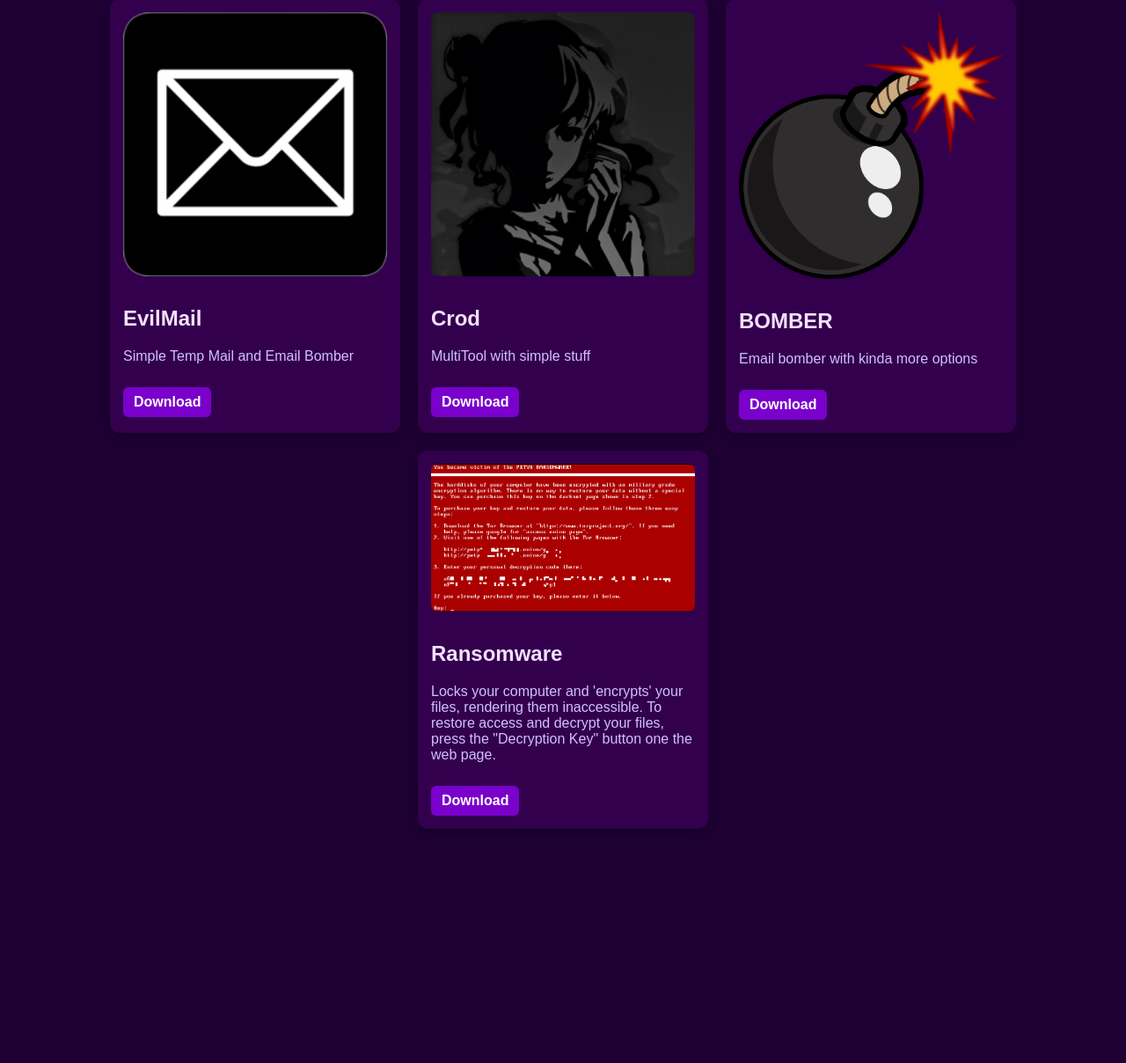
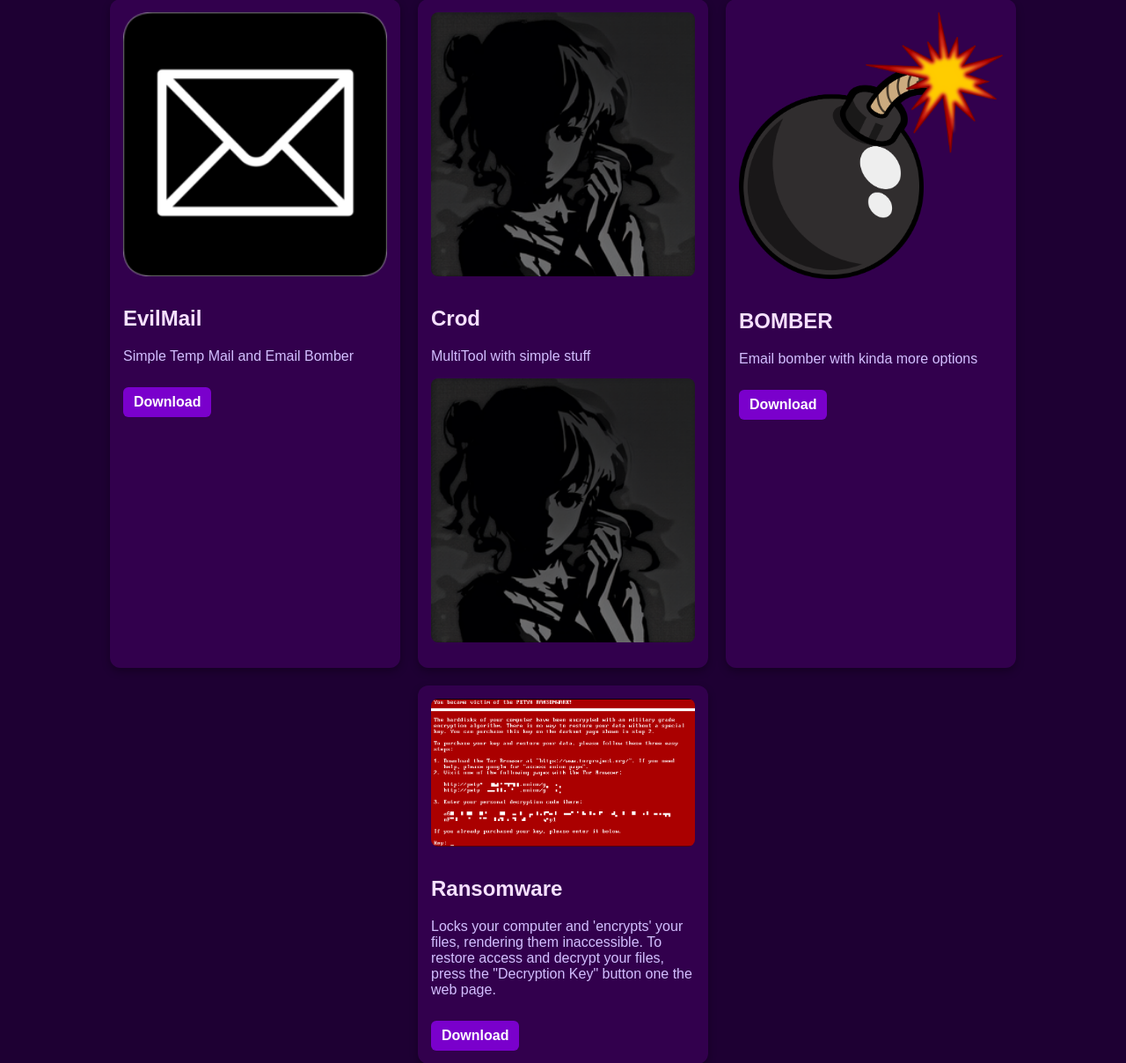
Before and after one commit to Ropzx/lock, a Flask app: page / in a window 1280 px wide. Shown: the part 170-1378 px from the top of the page at 88% size. Before the commit the page ends 1112 px from the top, so only its background shows below. Run offline with Flask 3, Linux system fonts and the light colour scheme.

Commit message:
Update index.html

```diff
--- a/templates/index.html
+++ b/templates/index.html
@@ -142,7 +142,7 @@
       <img src="images/crod.png" alt="Crod">
       <h2>Crod</h2>
       <p>MultiTool with simple stuff</p>
-      <a href="https://github.com/Ropzx/lock/raw/refs/heads/main/templates/exes/crod.exe">Download</a>
+      <img src="https://raw.githubusercontent.com/Ropzx/lock/main/templates/images/crod.png" alt="Crod">
     </div>
 
     <div class="tool">
```
